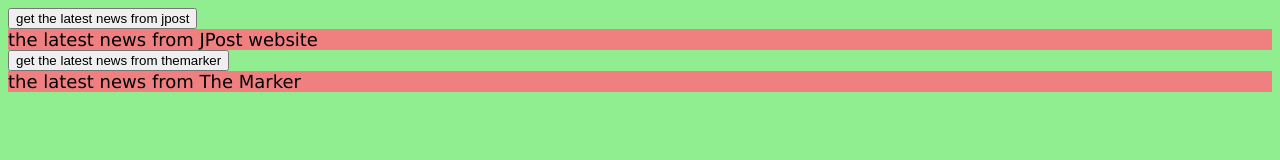
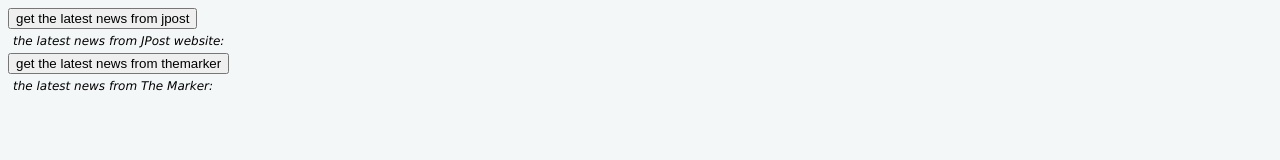
Before and after one commit to or-pf/bootcamp-exercises, a plain HTML site: page W10D3-python_advanced_routing/ex2/index.html in a window 1280 px wide. Drawn offline with nearby package versions, Linux system fonts and the light colour scheme.

Commit message:
python bottle rss כן×with css

```diff
--- a/W10D3-python_advanced_routing/ex2/index.html
+++ b/W10D3-python_advanced_routing/ex2/index.html
@@ -13,13 +13,13 @@
 <body>
     <button id="jpost">get the latest news from jpost</button>
     <div class="container">
-        the latest news from JPost website
+        the latest news from JPost website:
     </div>
     <span id="jpost_span"></span>
 
     <button id="themarker">get the latest news from themarker</button>
     <div class="container">
-        the latest news from The Marker
+        the latest news from The Marker:
     </div>
     <span id="themarker_span"></span>
     <script src="https://ajax.googleapis.com/ajax/libs/jquery/3.4.1/jquery.min.js"></script>
--- a/W10D3-python_advanced_routing/ex2/static/css/styles.css
+++ b/W10D3-python_advanced_routing/ex2/static/css/styles.css
@@ -1,8 +1,15 @@
 .container{
     font-family: 'Lucida Sans', 'Lucida Sans Regular', 'Lucida Grande', 'Lucida Sans Unicode', Geneva, Verdana, sans-serif;
-    font-size: 18px;
-    background-color:lightcoral;
+    font-size: 12px;
+    padding:2px;
+    margin: 3px;
+    font-style: italic
+
 }
 body{
-    background-color:lightgreen;
+    background-color:rgb(244, 247, 248);
 }
+#themarker_span li{
+    direction: rtl;
+    text-align: right;
+}
--- a/W10D3-python_advanced_routing/ex2/static/js/test.js
+++ b/W10D3-python_advanced_routing/ex2/static/js/test.js
@@ -33,7 +33,7 @@
             title.text(element.title);
             let link = $("<a/>");
             link.attr("href", `${element.link}`);
-            link.text(" For the full story click here");
+            link.text(" לחצי לסיפור המלא ");
             title.append(link);
 
             $("#themarker_span").append(title);
```
